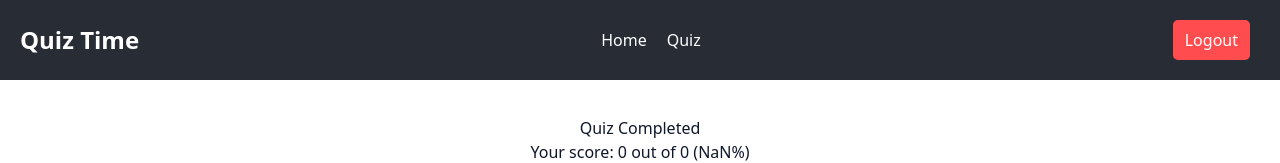
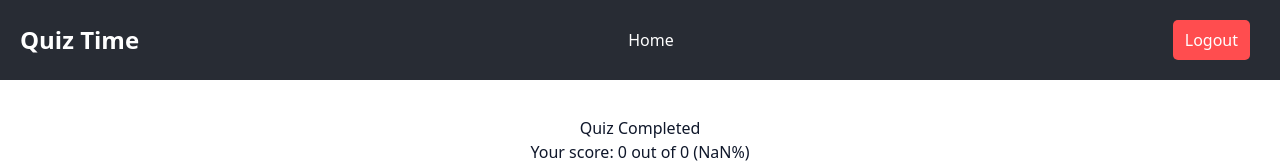
Before and after one commit to zubayer16/quiz-time, a React (Create React App) app in the folder my-simple-react-app/: page /results in a window 1280 px wide. Shown: the top 163 px of the page. Built offline with nearby package versions, Linux system fonts and the light colour scheme; sample sign-in values are in the browser's storage.

Commit message:
removed unused links

```diff
--- a/my-simple-react-app/src/components/layouts/Header.tsx
+++ b/my-simple-react-app/src/components/layouts/Header.tsx
@@ -23,11 +23,11 @@ function Header() {
               Home
             </Link>
           </li>
-          <li style={styles.navItem}>
+          {/* <li style={styles.navItem}>
             <Link to='/quiz' style={styles.navLink}>
               Quiz
             </Link>
-          </li>
+          </li> */}
           {/* <li style={styles.navItem}>
             <Link to='/results' style={styles.navLink}>
               Results
```
